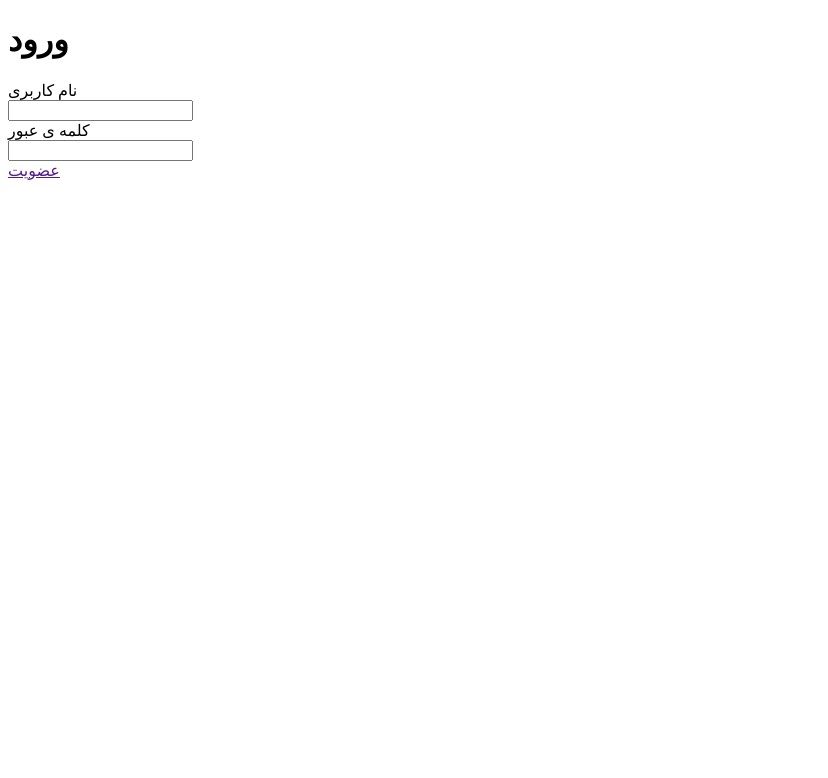
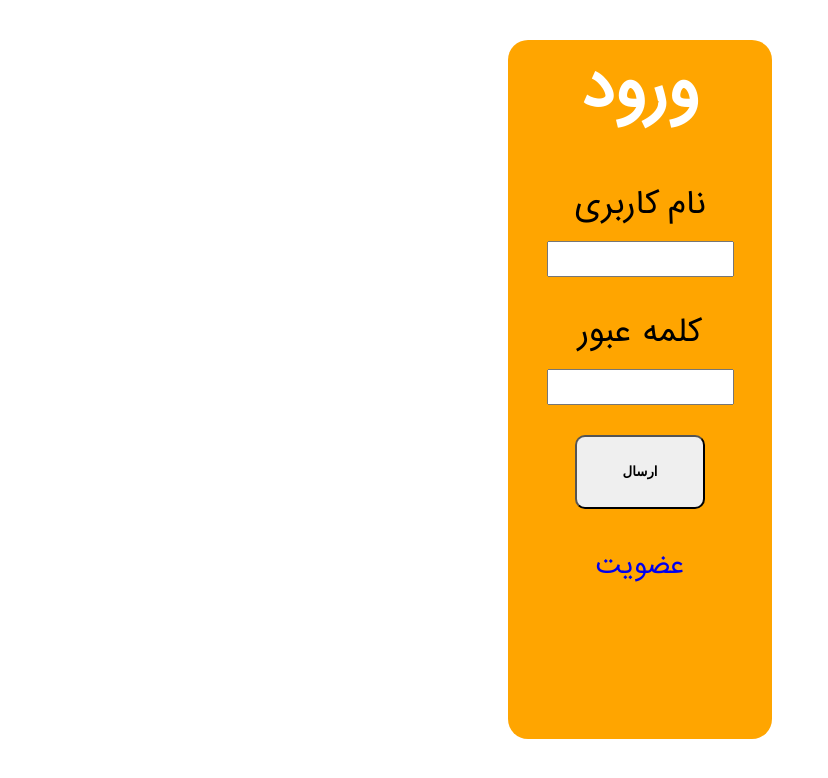
Before and after one commit to rominasem/project-2, a plain HTML site: page vorod.html in a window 1280 px wide. Shown: the whole page, without its empty margins (0-828 px from the left). Drawn offline with Linux system fonts and the light colour scheme.

Commit message:
vorod page added

```diff
--- a/style.css
+++ b/style.css
@@ -1,5 +1,3 @@
-
-
 
 @font-face {
     font-family: Sans;
--- /dev/null
+++ b/vorod.css
@@ -0,0 +1,44 @@
+
+@font-face {
+    font-family: Sans;
+    src: url(Sans\ a4fran3.ttf); }
+
+
+body {
+    font-family: Sans ;
+    text-align: center;
+    font-size: 30px ;
+}
+
+
+.page{ background-color:orange;
+       margin-left: 500px;
+       margin-right: 500px;
+       border-radius: 20px;
+       padding-bottom: 150px;
+}
+h1 {
+
+    color:white;
+}
+
+input {
+   line-height: 30px;
+   font-weight: bold;
+   margin-bottom: 30px;
+}
+
+.button {
+    padding:20px 45px;
+    border-radius: 10px;
+}
+
+.button:hover {
+    cursor: pointer;
+
+}
+
+a{
+    text-decoration: none;
+    font-size: 25px;
+}
--- a/vorod.html
+++ b/vorod.html
@@ -4,22 +4,29 @@
     <meta charset="UTF-8">
     <meta name="viewport" content="width=device-width, initial-scale=1.0">
     <title>ورود/عضویت</title>
+
+    <link rel="stylesheet" href="vorod.css" />
 </head>
 <body>
+
+ <div class="page">
     <h1> ورود</h1>
     <form>
         <lable for="username "> نام کاربری </lable> <br/>
 
         <input type="text" id="username"> <br/>
 
-        <label for="password"> کلمه ی عبور </label> <br/>
+        <label for="password"> کلمه عبور </label> <br/>
 
-        <input type="password" id="password">
+        <input type="password" id="password"> <br/>
+
+        <input class="button"  type="submit" value="ارسال" >
+
     </form>
 
-    <a href=""> عضویت
+    <a href="ozviat.html"> عضویت
     </a>
-
+</div>
 
 </body>
 </html>
```
